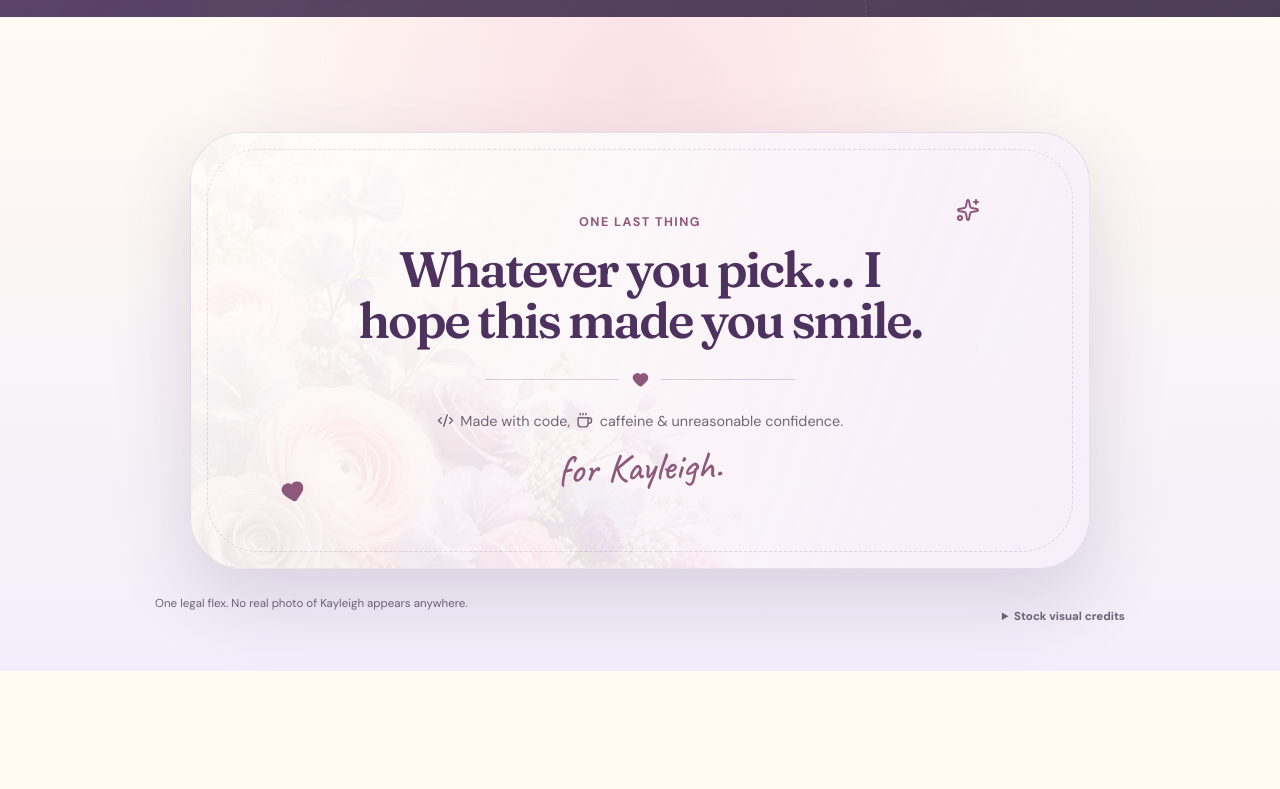
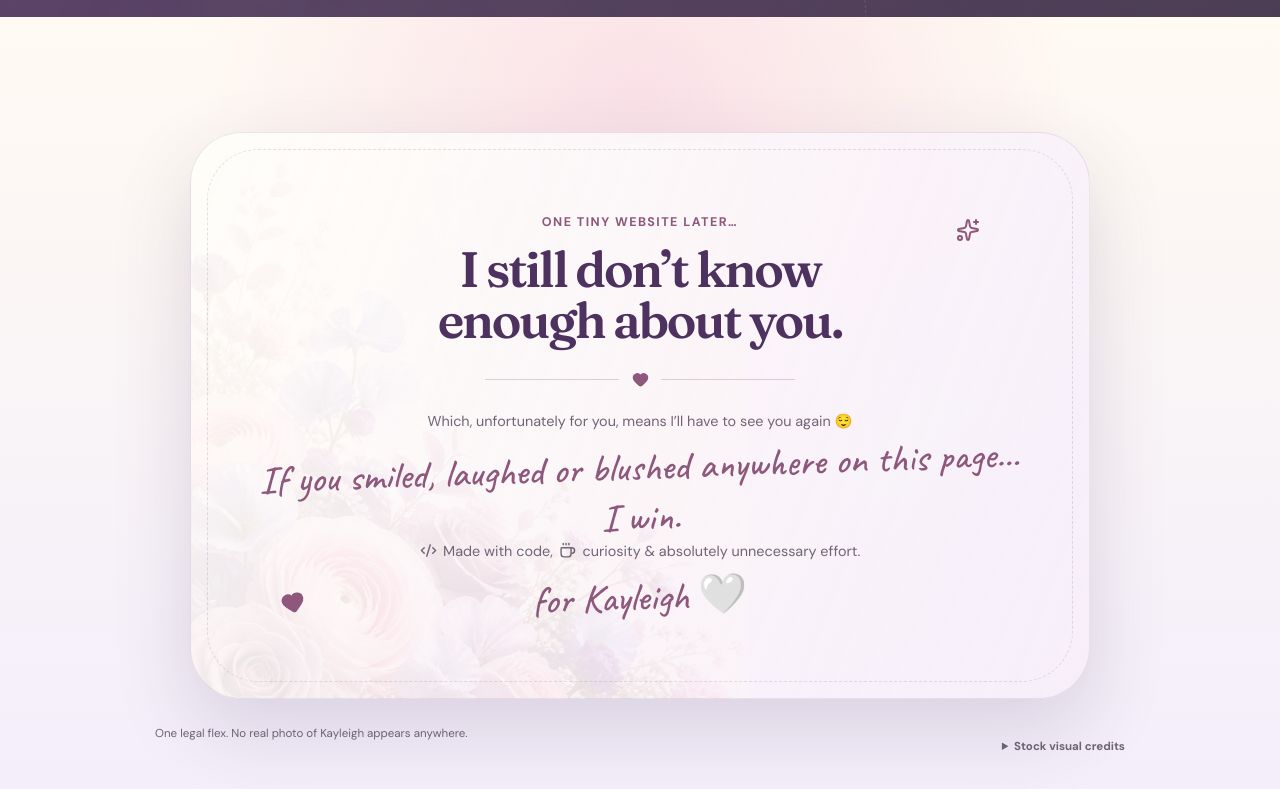
Before and after one commit to MSPixelPulseAgency/hey-kayleigh, a React (Vite) app: page / in a window 1280 px wide. Shown: the part 5809-6598 px from the top of the page. Before the commit the page ends 6480 px from the top, so only its background shows below. Built offline with nearby package versions, Linux system fonts and the light colour scheme.

Commit message:
Finish with stronger playful closing copy

```diff
--- a/src/components/FinalCard.jsx
+++ b/src/components/FinalCard.jsx
@@ -13,20 +13,24 @@ export function FinalCard() {
           <span className="final-card__spark final-card__spark--two" aria-hidden="true">
             <Heart fill="currentColor" />
           </span>
-          <p className="eyebrow">one last thing</p>
-          <h2 id="final-title">Whatever you pick… I hope this made you smile.</h2>
+          <p className="eyebrow">one tiny website later…</p>
+          <h2 id="final-title">I still don’t know enough about you.</h2>
           <div className="final-card__rule" aria-hidden="true">
             <span />
             <Heart size={17} fill="currentColor" />
             <span />
           </div>
           <p className="final-card__made-with">
+            Which, unfortunately for you, means I’ll have to see you again 😌
+          </p>
+          <p className="final-card__for">If you smiled, laughed or blushed anywhere on this page… I win.</p>
+          <p className="final-card__made-with">
             <Code2 size={17} aria-hidden="true" />
             Made with code,
             <Coffee size={17} aria-hidden="true" />
-            caffeine & unreasonable confidence.
+            curiosity & absolutely unnecessary effort.
           </p>
-          <p className="final-card__for">for Kayleigh.</p>
+          <p className="final-card__for">for Kayleigh 🤍</p>
         </Reveal>
 
         <div className="site-footnote">
```
